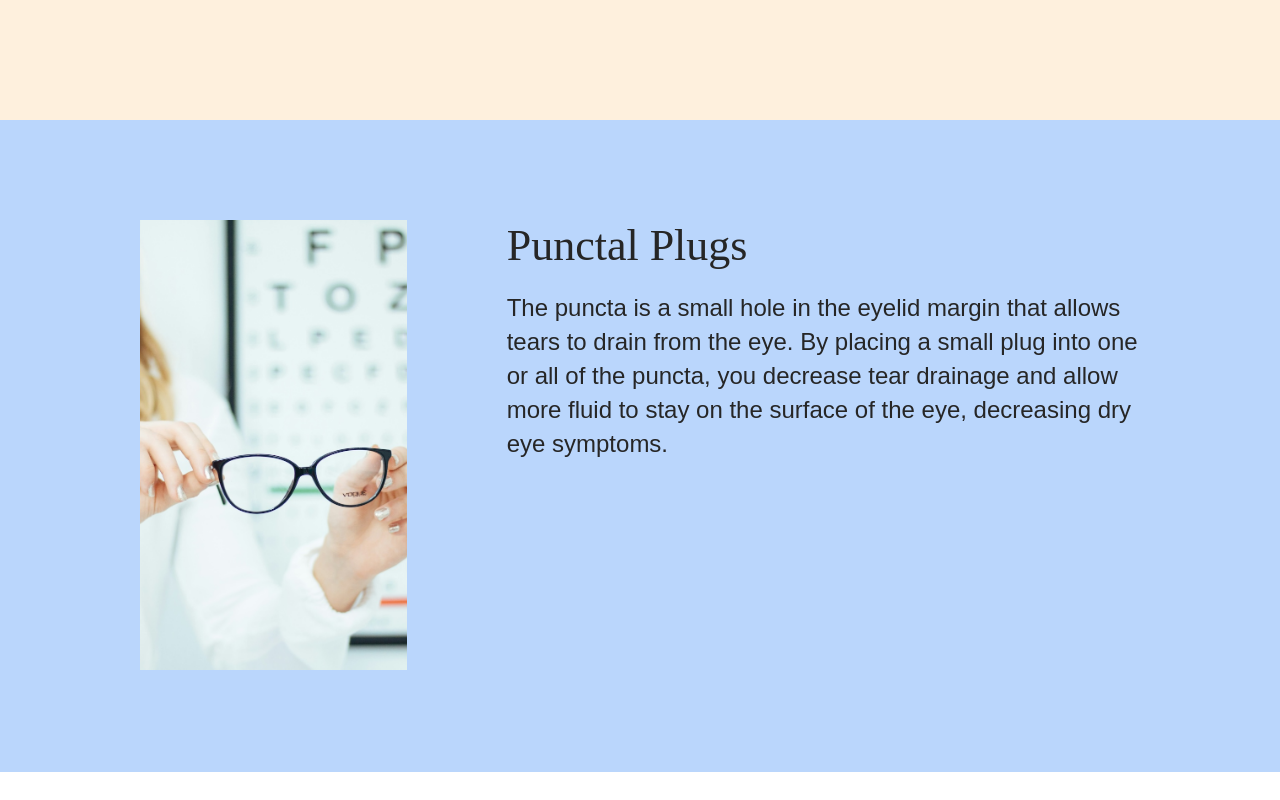
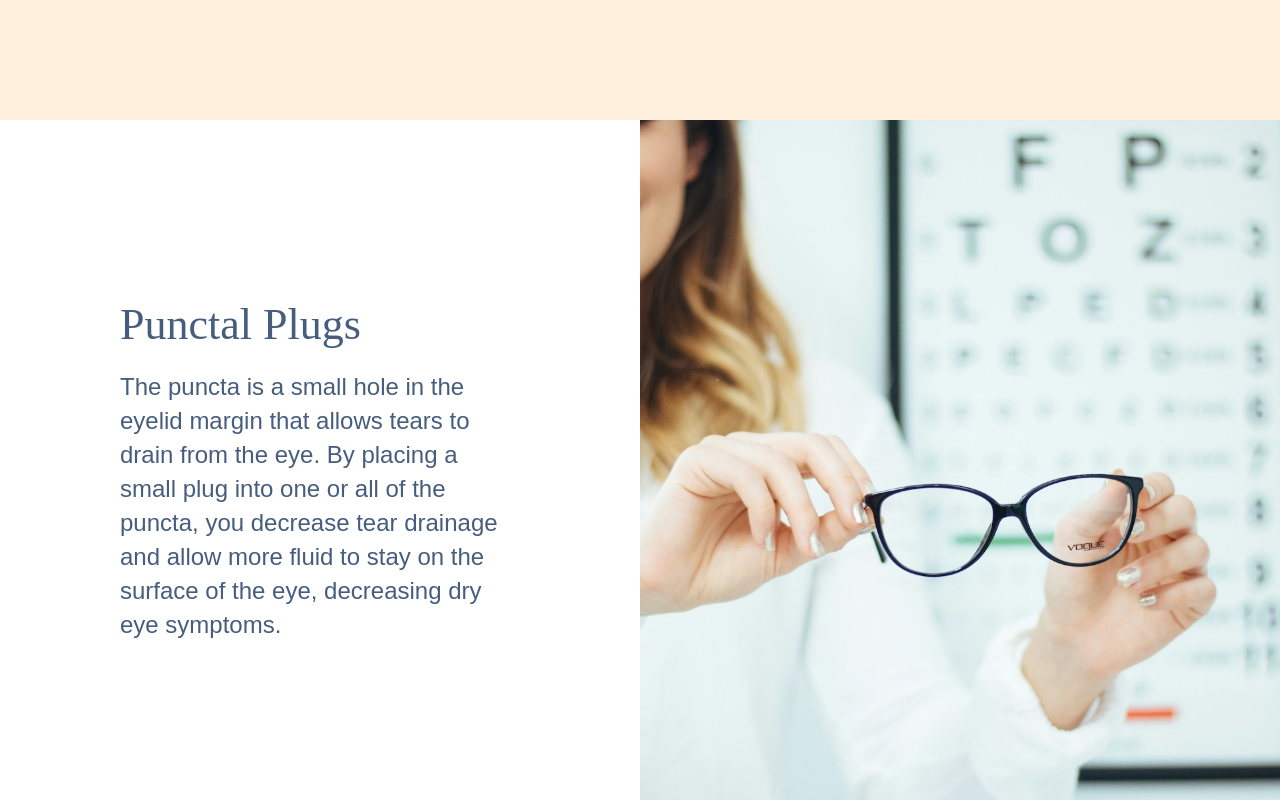
Before and after one commit to kathyhahahahoang/dry-eye-center, a React (Vite) app: page /in-office-treatments in a window 1280 px wide. Shown: the part 580-1380 px from the top of the page. Built offline with nearby package versions, Linux system fonts and the light colour scheme; a web font is replaced by a local one.

Commit message:
Stylize link for InOfficeTreatments

```diff
--- a/package.json
+++ b/package.json
@@ -11,6 +11,7 @@
   },
   "dependencies": {
     "@react-google-maps/api": "^2.19.3",
+    "@remixicon/react": "^4.2.0",
     "react": "^18.2.0",
     "react-dom": "^18.2.0",
     "react-router-dom": "^6.22.3",
--- a/src/pages/InOfficeTreatments.module.scss
+++ b/src/pages/InOfficeTreatments.module.scss
@@ -4,27 +4,33 @@
 }
 
 .treatment-container {
-  padding: 10rem 0;
-  color: var(--color-blue-dark);
-}
-
-.treatment-container:nth-child(even) {
+  display: flex;
   background-color: var(--color-blue-light);
   color: var(--color-grey-dark);
 }
 
+.treatment-container:nth-child(even) {
+  flex-direction: row-reverse;
+  background-color: white;
+  color: var(--color-blue-dark);
+}
+
 .treatment-picture {
+  width: 50%;
+  height: 70rem;
+
   img {
     width: 100%;
-    height: 45rem;
+    height: 100%;
     object-fit: cover;
   }
 }
 
-.treatment-text {
+.treatment-details {
+  width: 50%;
   display: flex;
-  flex-direction: column;
-  gap: 2rem;
+  align-items: center;
+  justify-content: center;
 
   h3 {
     font-size: var(--font-h3-xl);
@@ -36,6 +42,33 @@
   }
 }
 
+.treatment-details-center {
+  display: flex;
+  flex-direction: column;
+  gap: 2rem;
+  padding: 0 12rem;
+
+  h3 {
+    font-size: var(--font-h3-xl);
+  }
+
+  p {
+    font-size: var(--font-xl);
+    line-height: var(--line-height-xl);
+  }
+}
+
+.link-container {
+  display: flex;
+  gap: 1rem;
+  align-items: center;
+  background-color: var(--color-orange-med);
+  align-self: start;
+  padding: 2rem 3rem;
+  color: white;
+  border-radius: 5px;
+}
+
 .link {
   font-size: var(--font-xl);
   line-height: var(--line-height-xl);
@@ -43,5 +76,10 @@
 }
 
 .link:hover {
-  color: red;
+  background-color: var(--color-blue-dark);
 }
+
+.icon {
+  width: 3rem;
+  height: 3rem;
+}
--- a/src/pages/InOfficeTreatments.tsx
+++ b/src/pages/InOfficeTreatments.tsx
@@ -3,6 +3,8 @@ import glasses from "../assets/images/glasses.jpg";
 import { inOfficeTreatments } from "../constants/inOfficeTreatmentsInfo";
 import { NavLink } from "react-router-dom";
 import Banner from "../ui/Banner";
+import { RiPhoneFill } from "@remixicon/react";
+
 function InOfficeTreatments() {
   return (
     <div className={styles.container}>
@@ -17,24 +19,22 @@ function InOfficeTreatments() {
       {inOfficeTreatments.map((el, i) => {
         return (
           <div className={styles["treatment-container"]} key={i}>
-            <div className={"row"}>
-              <div className={"col-1-of-3"}>
             <div className={styles["treatment-picture"]}>
               <img src={glasses} />
             </div>
-              </div>
-              <div className={"col-2-of-3"}>
-                <div className={styles["treatment-text"]}>
+            <div className={styles["treatment-details"]}>
+              <div className={styles["treatment-details-center"]}>
                 <h3>{el.title}</h3>
                 <p>{el.desc}</p>
                 {el.price && <p>{el.price}</p>}
                 {el.link && (
+                  <div className={styles["link-container"]}>
+                    <RiPhoneFill className={styles.icon} />
                     <NavLink to="/contact" className={styles.link}>
                       {el.link}
-                      <span> &rarr;</span>
                     </NavLink>
+                  </div>
                 )}
-                </div>
               </div>
             </div>
           </div>
@@ -46,19 +46,23 @@ function InOfficeTreatments() {
 
 export default InOfficeTreatments;
 
-{
-  /* <div className={styles["treatment-picture"]}>
-<img src={glasses} />
-</div>
-<div className={styles["treatment-text"]}>
-<h3>{el.title}</h3>
-<p>{el.desc}</p>
-{el.price && <p>{el.price}</p>}
-{el.link && (
-  <NavLink to="/contact" className={styles.link}>
-    {el.link}
-    <span> &rarr;</span>
-  </NavLink>
-)}
-</div> */
-}
+// <div className={"row"}>
+// <div className={"col-1-of-3"}>
+//   <div className={styles["treatment-picture"]}>
+//     <img src={glasses} />
+//   </div>
+// </div>
+// <div className={"col-2-of-3"}>
+//   <div className={styles["treatment-text"]}>
+//     <h3>{el.title}</h3>
+//     <p>{el.desc}</p>
+//     {el.price && <p>{el.price}</p>}
+//     {el.link && (
+//       <NavLink to="/contact" className={styles.link}>
+//         {el.link}
+//         <span> &rarr;</span>
+//       </NavLink>
+//     )}
+//   </div>
+// </div>
+// </div>
```
Also changed, not shown: 1 other file (tests, documents, lock files or other folders). Lines whose indentation alone changed are shown as unchanged.
